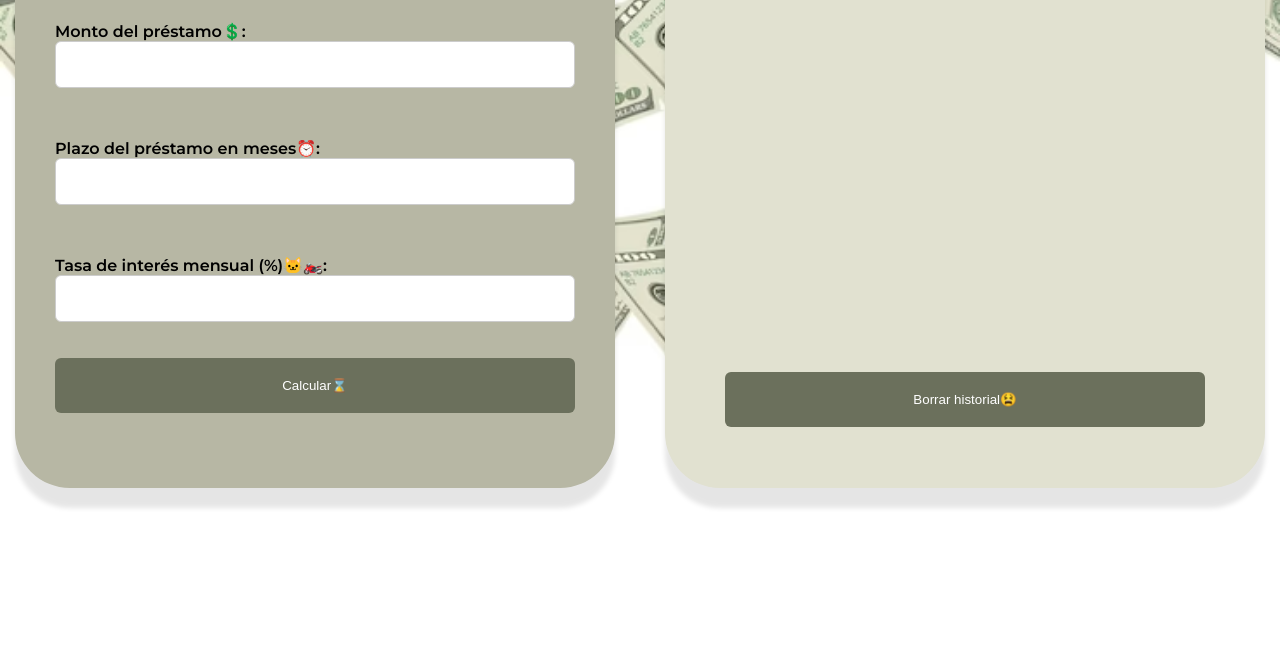
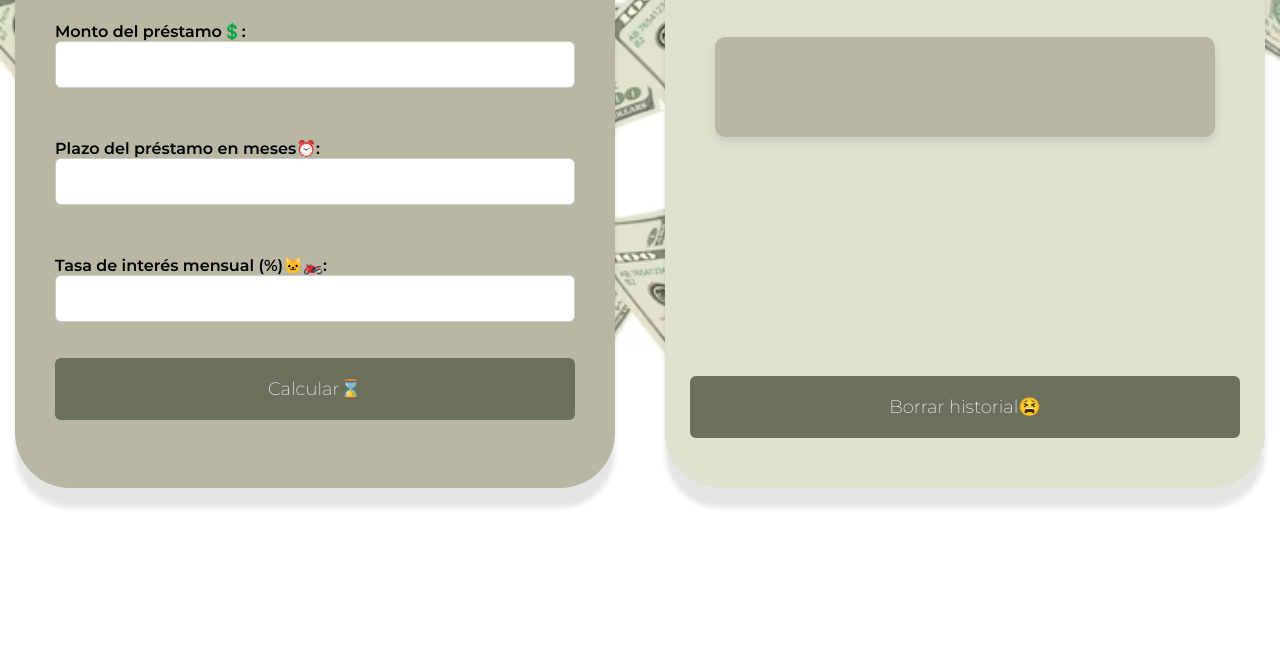
Before and after one commit to fabianacervini/entregaFinalFabianaCervini, a plain HTML site: page index.html in a window 1280 px wide. Shown: the part 347-1015 px from the top of the page. Drawn offline with Linux system fonts and the light colour scheme; some packages are replaced by stand-ins of ours; a script that the page names is missing.

Commit message:
moficando historial js

```diff
--- a/css/styles.css
+++ b/css/styles.css
@@ -82,6 +82,9 @@ main {
 }
 
 .historial {
+  display: flex;
+  flex-direction: column;
+  align-items: center;
   background-color: #e1e1d0;
   padding: 60px;
   border-radius: 55px;
@@ -89,9 +92,15 @@ main {
   width: 600px;
   height: 600px;
   margin-left: 50px;
+  position: relative;
 }
-.lista-prestamos {
-  list-style: none;
+.listaPrestamos {
+  background-color: #b7b7a4;
+  border-radius: 10px;
+  padding: 50px;
+  margin-top: 40px;
+  width: 500px;
+  box-shadow: 0px 5px 10px rgba(0, 0, 0, 0.1);
 }
 
 h1, h2 {
@@ -122,6 +131,8 @@ button {
   border-radius: 6px;
   cursor: pointer;
   margin-top: 20px;
+  font-size: 18px;
+  font-family: 'Montserrat', sans-serif;
 }
 
 button:hover {
@@ -130,5 +141,18 @@ button:hover {
 }
 
 .botonHistorial {
- margin-top: 375px;
+  position: absolute;
+  width: 550px;
+  text-align: center;
+  bottom: 50px;
+  left: 50%;
+  transform: translateX(-50%);
+  padding: 20px;
+  background-color: #6b705c;
+  color: #fff;
+  border: none;
+  border-radius: 6px;
+  cursor: pointer;
+  font-size: 18px;
+  font-family: 'Montserrat', sans-serif;
 }
--- a/index.html
+++ b/index.html
@@ -55,8 +55,8 @@
 
     <!-- Historial de caluladora -->
     <div class="historial">
-      <h2>Historico préstamos😴</h2>
-      <ul class="lista-prestamos">
+      <h2>Histórico préstamos😴</h2>
+      <ul class="listaPrestamos">
         <!-- Los elementos de préstamo serán agregados dinámicamente aquí -->
       </ul>
       <button id="borrarHistorialBtn" class="botonHistorial">Borrar historial😫</button>
--- a/js/script.js
+++ b/js/script.js
@@ -30,7 +30,7 @@ function obtenerHistorial() {
 // Función para cargar el historial desde el almacenamiento local
 function cargarHistorial() {
   const historial = obtenerHistorial()
-  const listaPrestamos = document.querySelector('.lista-prestamos')
+  const listaPrestamos = document.querySelector('.listaPrestamos')
 
   // Limpiar contenido anterior
   listaPrestamos.innerHTML = ''
```
